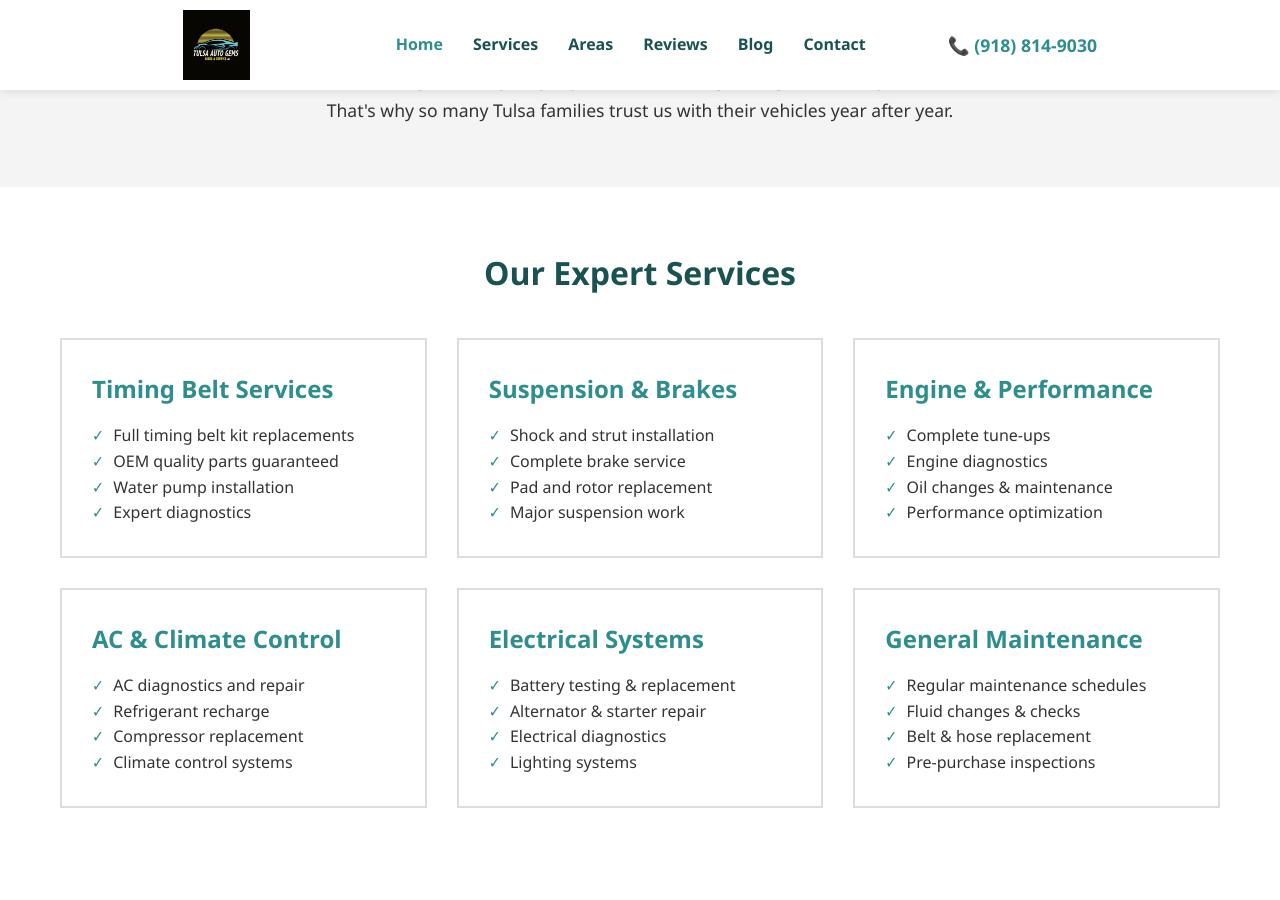
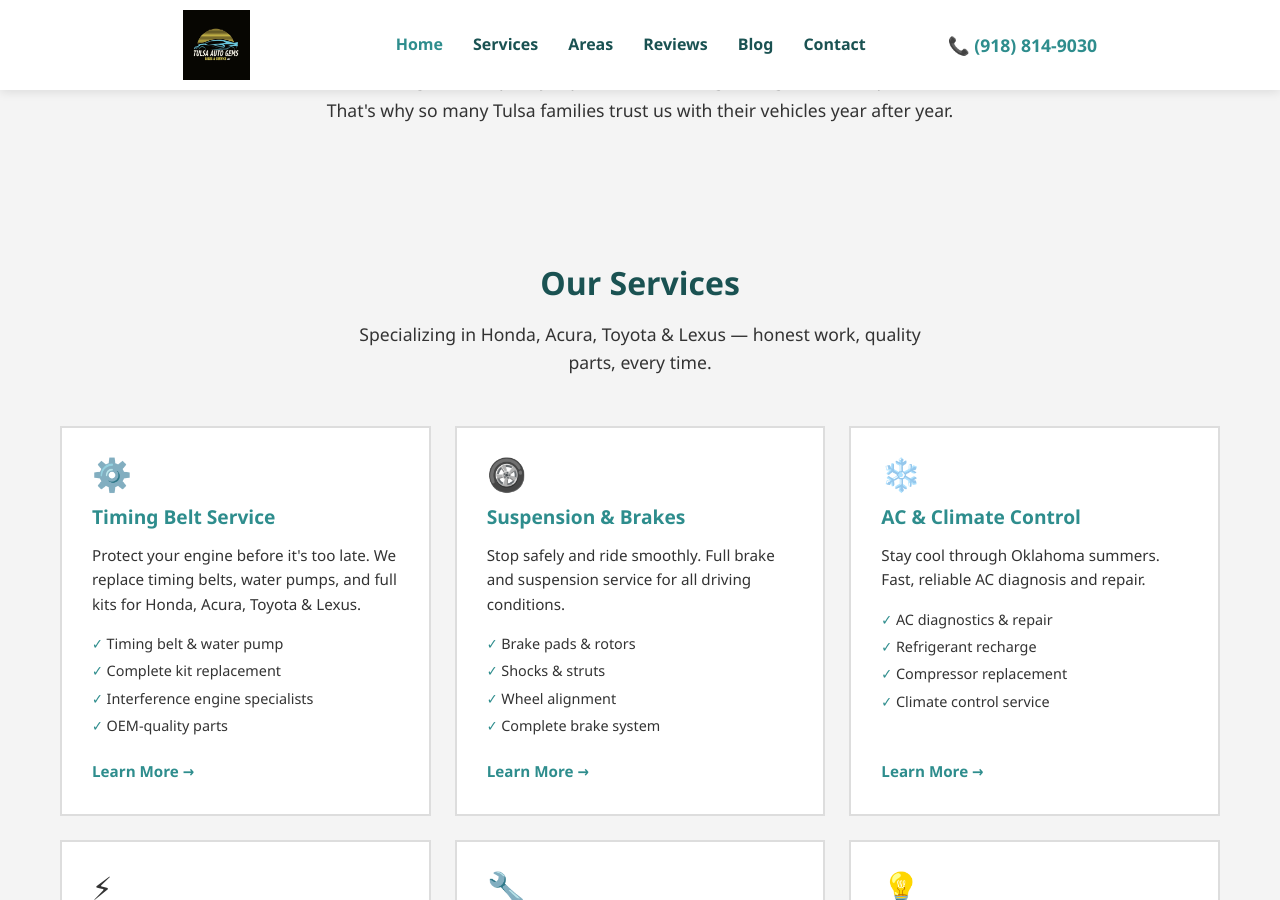
Before and after one commit to JamesBrownR/Tulsa-Auto-Gems, a Jekyll site: the page built from index.html, in a window 1280 px wide and 900 px high, scrolled down 1141 px. Built offline with Jekyll 4.4.1, drawn with Linux system fonts in a browser that asks for light colours; some of the changed text lies outside the part shown.

Commit message:
Update index.html

```diff
--- a/index.html
+++ b/index.html
@@ -26,68 +26,7 @@ description: "Family-owned auto repair shop in Tulsa specializing in Honda, Acur
     </div>
 </section>
 
-<!-- Services Section -->
-<section id="services">
-    <div class="container">
-        <h2>Our Expert Services</h2>
-        <div class="services-grid">
-            <div class="service-card">
-                <h3>Timing Belt Services</h3>
-                <ul>
-                    <li>Full timing belt kit replacements</li>
-                    <li>OEM quality parts guaranteed</li>
-                    <li>Water pump installation</li>
-                    <li>Expert diagnostics</li>
-                </ul>
-            </div>
-            <div class="service-card">
-                <h3>Suspension & Brakes</h3>
-                <ul>
-                    <li>Shock and strut installation</li>
-                    <li>Complete brake service</li>
-                    <li>Pad and rotor replacement</li>
-                    <li>Major suspension work</li>
-                </ul>
-            </div>
-            <div class="service-card">
-                <h3>Engine & Performance</h3>
-                <ul>
-                    <li>Complete tune-ups</li>
-                    <li>Engine diagnostics</li>
-                    <li>Oil changes & maintenance</li>
-                    <li>Performance optimization</li>
-                </ul>
-            </div>
-            <div class="service-card">
-                <h3>AC & Climate Control</h3>
-                <ul>
-                    <li>AC diagnostics and repair</li>
-                    <li>Refrigerant recharge</li>
-                    <li>Compressor replacement</li>
-                    <li>Climate control systems</li>
-                </ul>
-            </div>
-            <div class="service-card">
-                <h3>Electrical Systems</h3>
-                <ul>
-                    <li>Battery testing & replacement</li>
-                    <li>Alternator & starter repair</li>
-                    <li>Electrical diagnostics</li>
-                    <li>Lighting systems</li>
-                </ul>
-            </div>
-            <div class="service-card">
-                <h3>General Maintenance</h3>
-                <ul>
-                    <li>Regular maintenance schedules</li>
-                    <li>Fluid changes & checks</li>
-                    <li>Belt & hose replacement</li>
-                    <li>Pre-purchase inspections</li>
-                </ul>
-            </div>
-        </div>
-    </div>
-</section>
+{% include services.html %}
 
 <!-- Gallery Section -->
 <section id="gallery" class="gallery">
```
